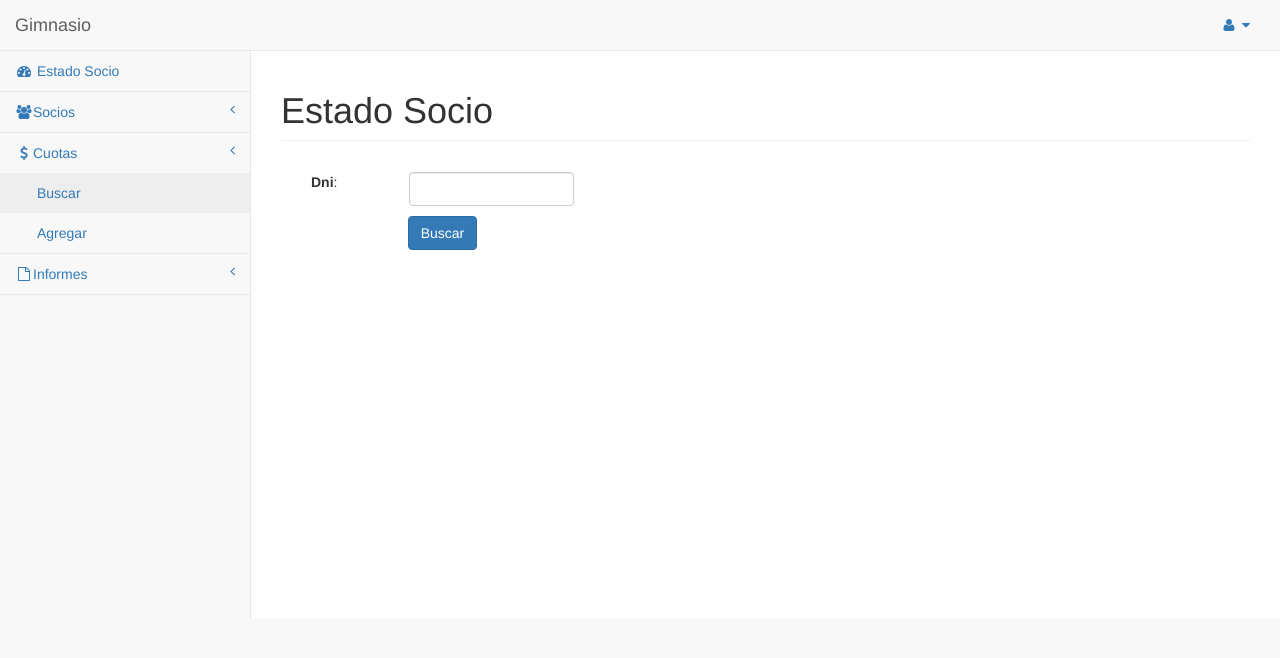
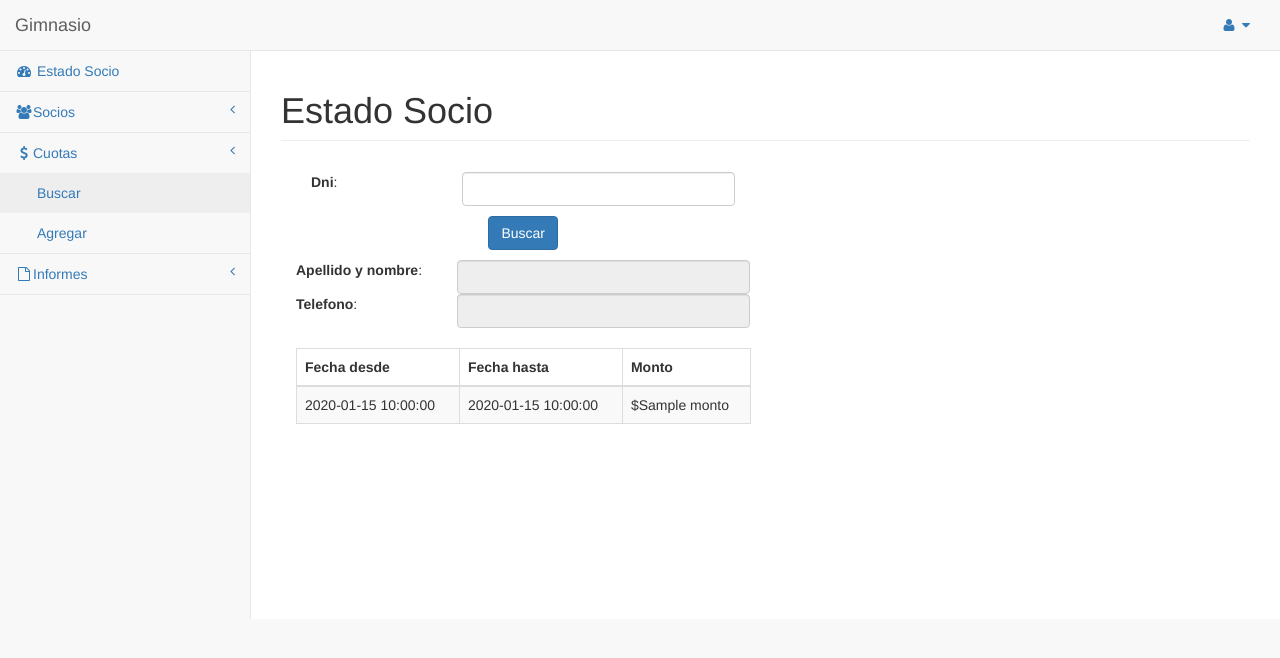
Before and after one commit to sanchezjuanmanuel93/gimnasio, a Flask app: template app/templates/index.html in a window 1280 px wide. Shown: the top 658 px of the page. Run offline with Flask 2, Linux system fonts and the light colour scheme; the template is opened without the code that fills it: values that come from a table or form of the project are taken from there, most other values are stand-ins (such as "Sample title", 1, 10 or a date in 2020); some libraries are stand-ins or nearby versions.

Commit message:
Mejora pantalla estado socio

```diff
--- a/app/datos/forms.py
+++ b/app/datos/forms.py
@@ -27,6 +27,8 @@
 
 class GetEstadoSocio(Form):
     dni = IntegerField('Dni', [validators.NumberRange(min=1000000, max=100000000, message="Ingrese un DNI correcto")])
+    apenom = StringField('Apellido y nombre')
+    telefono = IntegerField('Telefono')
 
 class InformeIngresos(Form):
     fechaDesde= DateField('Fecha Desde')
--- a/app/init.py
+++ b/app/init.py
@@ -21,16 +21,18 @@
     if request.method == 'POST' and form.validate():
         socio = socioNegocio.get_socios_by_dni(form.dni.data)
         if (socio):
-            ultima_cuota = cuotaNegocio.get_last_by_dni(socio.dni)
+            form.apenom.data = socio.apellido + " " + socio.nombre
+            form.telefono.data = socio.telefono
+            ultima_cuota = socio.get_ultima_cuota()
             if (ultima_cuota):
                 fecha_hasta = ultima_cuota.fecha_hasta
                 if (fecha_hasta > datetime.now().date()):
                     dias_restantes = (fecha_hasta - datetime.now().date()).days
                     message = "Socio al dia. Quedan " + str(dias_restantes) + " dias restantes"
-                    return render_template('index.html', success=message, form=form)
+                    return render_template('index.html', success=message, form=form, socio=socio)
                 else:
                     error = "Cuota vencida"
-                    return render_template('index.html', error=error, form=form)
+                    return render_template('index.html', error=error, form=form, socio=socio)
             else:
                 error = "Cuota vencida"
                 return render_template('index.html', error=error, form=form)
--- a/app/templates/index.html
+++ b/app/templates/index.html
@@ -4,7 +4,7 @@
 
 {% block header %}Estado Socio{% endblock%}
 {% block content %}
-<div class="col-lg-4">
+<div class="col-lg-6">
     <form role="form" method="post" action="" name="altaSocioForm">
         <div class="row">
             <div class="col-md-4">{{ form.dni.label }}:</div>
@@ -14,5 +14,35 @@
             <input type="submit" value="Buscar" class="btn btn-primary center-block"/>
         </div>
     </form>
+
+     {% if socio %}
+        <div class="row">
+            <div class="col-md-4">{{ form.apenom.label }}:</div>
+            <div class="col-md-8">{{ form.apenom(class='form-control',required=true,readonly=true) }}</div>
+        </div>
+        <div class="row">
+            <div class="col-md-4">{{ form.telefono.label }}:</div>
+            <div class="col-md-8">{{ form.telefono(class='form-control',required=true,readonly=true) }}</div>
+        </div>
+        <br/>
+        <table width="100%" class="table table-striped table-bordered table-hover" id="tblCuotas">
+            <thead>
+            <tr>
+                <th>Fecha desde</th>
+                <th>Fecha hasta</th>
+                <th>Monto</th>
+            </tr>
+            </thead>
+            <tbody>
+            {% for cuota in socio.cuotas %}
+            <tr class="odd gradeX">
+                <td>{{cuota.fecha_desde}}</td>
+                <td>{{cuota.fecha_hasta}}</td>
+                <td>${{cuota.monto}}</td>
+            </tr>
+            {% endfor %}
+            </tbody>
+        </table>
+    {% endif %}
 </div>
 {% endblock %}
```
